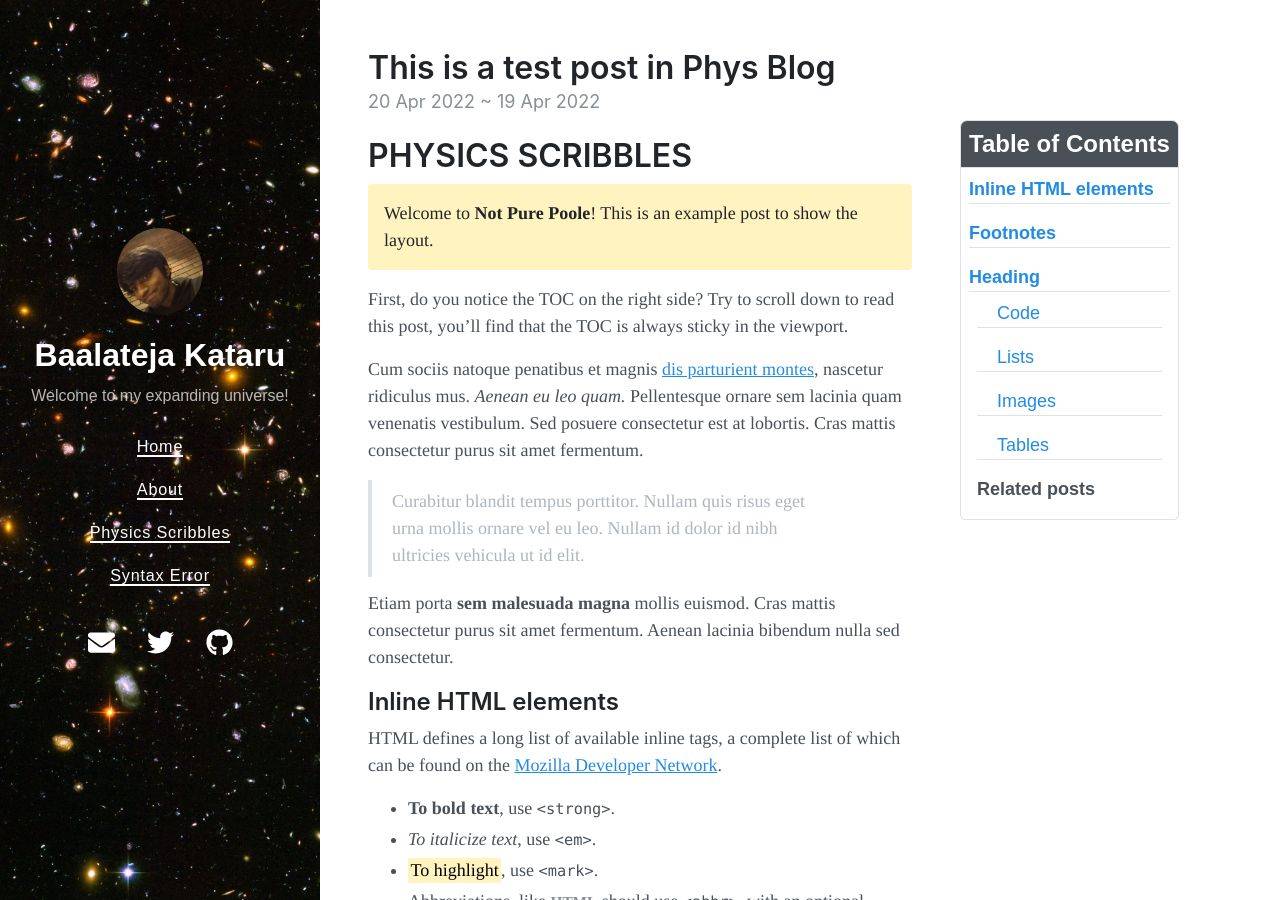
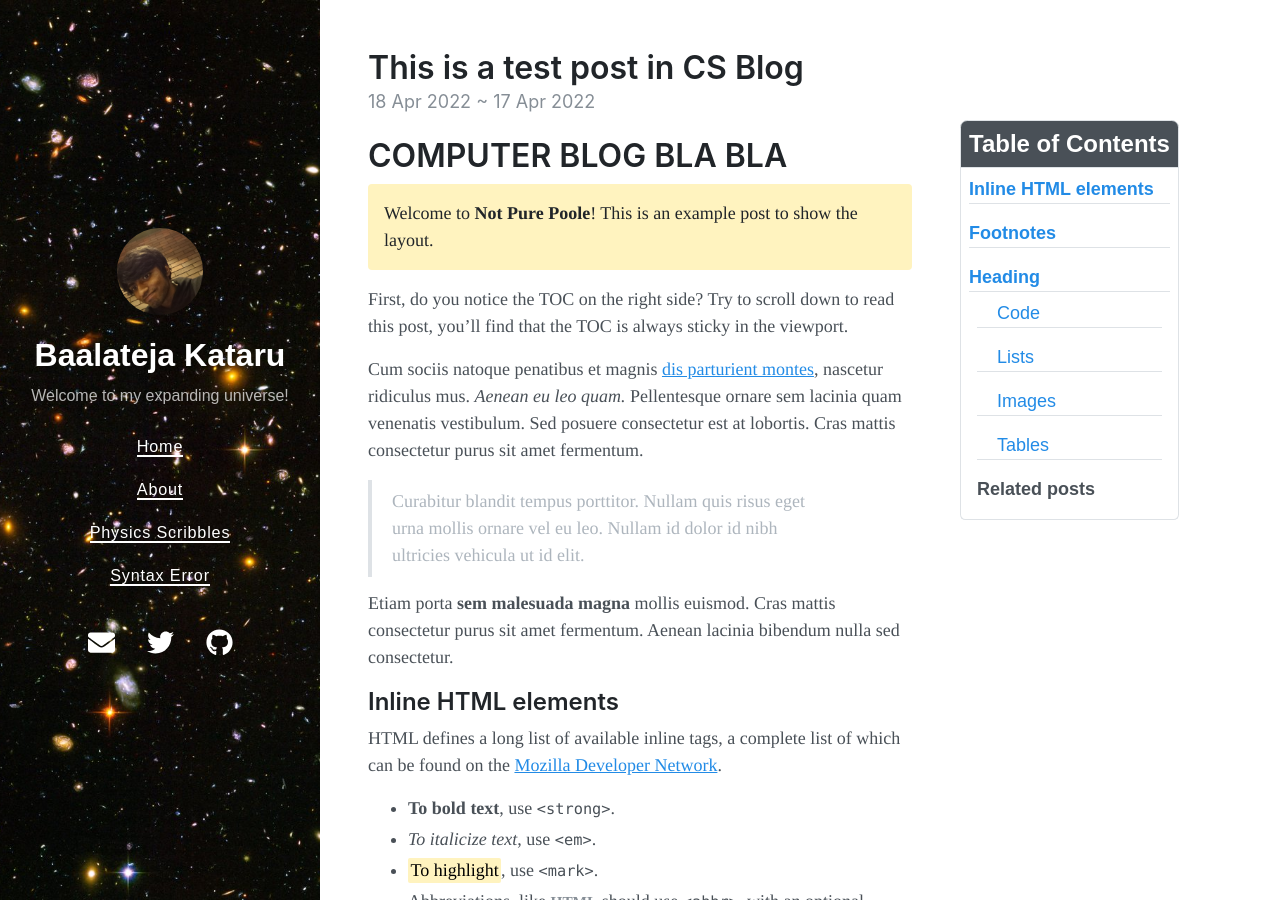
Before and after one commit to BK-Modding/BK-Modding.github.io, a Jekyll site: the page built from _posts/blog2/2022-04-18-testing-post-numero-dos.md, in a window 1280 px wide and 900 px high. Built offline with Jekyll 4.4.1, drawn with Linux system fonts in a browser that asks for light colours; nearby versions of some CDN libraries; some of the changed text lies outside the part shown.

Commit message:
Minor changes

```diff
--- a/_layouts/blog1.html
+++ b/_layouts/blog1.html
@@ -8,7 +8,7 @@
 
 <div class="posts">
   {% for post in paginator.posts %}
-    {% if post.categories contains 'blog1' %}
+    {% if post.publishing == 'blog1' %}
       <section class="post-entry">
         <h2 class="post-title">
           <a href="{{ post.url | relative_url }}">
--- a/_layouts/blog2.html
+++ b/_layouts/blog2.html
@@ -8,7 +8,7 @@
 
 <div class="posts">
   {% for post in paginator.posts %}
-    {% if post.categories contains 'blog2' %}
+    {% if post.publishing == 'blog2' %}
       <section class="post-entry">
         <h2 class="post-title">
           <a href="{{ post.url | relative_url }}">
--- a/_posts/blog1/2022-04-20-testing-post.md
+++ b/_posts/blog2/2022-04-18-testing-post-numero-dos.md
@@ -1,14 +1,14 @@
 ---
 layout: post
-title: This is a test post in Phys Blog
-date: 2022-04-20 23:18 +0800
-last_modified_at: 2022-04-20 01:08:25 +0800
+title: This is a test post in CS Blog
+date: 2022-04-18 23:18 +0800
+last_modified_at: 2022-04-18 01:08:25 +0800
 tags: [jekyll theme, jekyll, tutorial]
 toc:  true
-category: blog1
+publishing: blog2
 ---
 
-# PHYSICS SCRIBBLES
+# COMPUTER BLOG BLA BLA
 
 Welcome to **Not Pure Poole**! This is an example post to show the layout.
 {: .message }
```
Also changed, not shown: _posts/blog1/2022-04-18-testing-post.md (renamed from _posts/blog2/2022-04-20-testing-post-numero-dos.md, +5 -5 lines).
